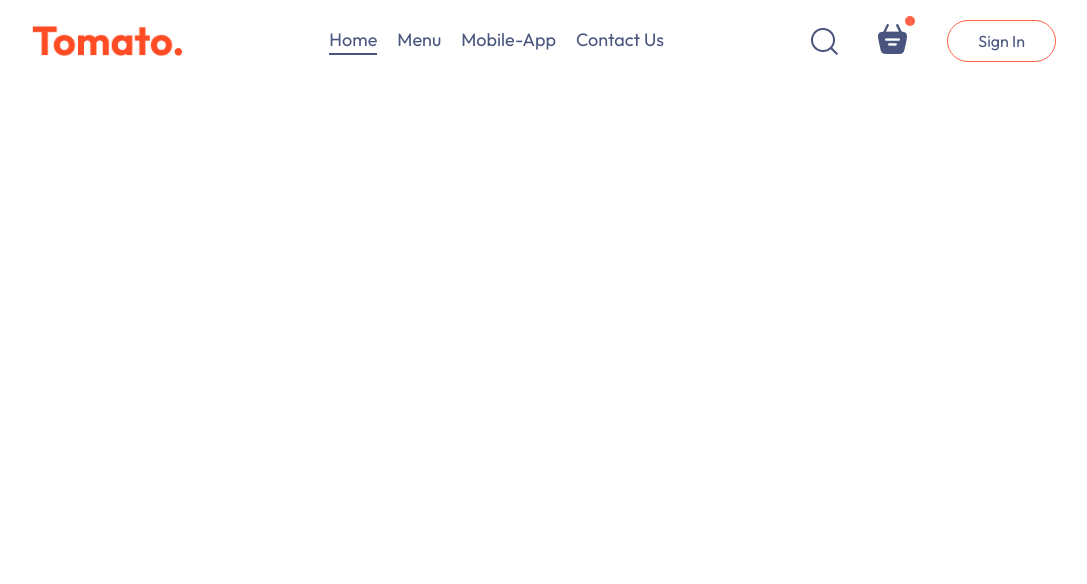
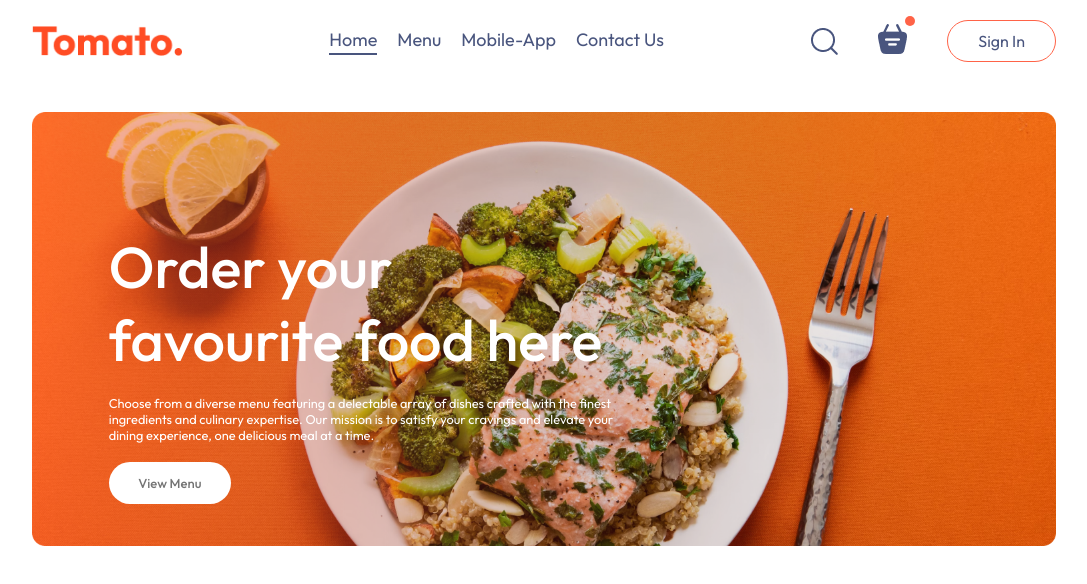
Before and after one commit to 45Aditya/FoodieExpress, a React (Vite) app in the folder frontend/: page / in a window 1280 px wide. Shown: the top 584 px of the page, without its empty margins (96-1183 px from the left). Built offline with nearby package versions, Linux system fonts and the light colour scheme.

Commit message:
feat: add header

```diff
--- a/frontend/package.json
+++ b/frontend/package.json
@@ -12,7 +12,7 @@
   "dependencies": {
     "react": "^18.3.1",
     "react-dom": "^18.3.1",
-    "react-router-dom": "^6.26.2"
+    "react-router-dom": "^6.27.0"
   },
   "devDependencies": {
     "@eslint/js": "^9.11.1",
--- a/frontend/src/App.jsx
+++ b/frontend/src/App.jsx
@@ -1,10 +1,19 @@
 import React from 'react'
 import NavBar from './components/navbar/NavBar'
+import { Route, Routes } from 'react-router-dom'
+import Home from './pages/Home/Home'
+import Cart from './pages/Cart/Cart'
+import PlaceOrder from './pages/PlaceOrder/PlaceOrder'
 
 const App = () => {
   return (
     <div className='app'>
       <NavBar />
+      <Routes>
+        <Route path='/' element={<Home/>}/>
+        <Route path='/cart' element={<Cart/>}/>
+        <Route path='/order' element={<PlaceOrder/>}/>
+      </Routes>
     </div>
   )
 }
--- /dev/null
+++ b/frontend/src/components/Header/Header.css
@@ -0,0 +1,40 @@
+.header{
+    height: 34vw;
+    margin: 30px auto;
+    background: url('/header_img.png') no-repeat;
+    background-size: contain;
+    position: relative;
+}
+
+.header-content {
+    position: absolute;
+    display: flex;
+    flex-direction: column;
+    align-items: start;
+    gap: 1.5vw;
+    max-width: 50%;
+    bottom: 10%;
+    left: 6vw;
+    animation: fadeIn 3s;
+}
+
+.header-content h2{
+    font-weight: 500;
+    color: white;
+    font-size: max(4.5vw,22px);
+}
+
+.header-content p{
+    color: white;
+    font-size: 1vw;
+}
+
+.header-content button {
+    border: none;
+    color: #747474;
+    font-weight: 500;
+    padding: 1vw 2.3vw;
+    background-color: white;
+    font-size: max(1vw, 13px);
+    border-radius: 50px;
+}
--- /dev/null
+++ b/frontend/src/components/Header/Header.jsx
@@ -0,0 +1,19 @@
+import React from 'react'
+import './Header.css'
+
+const Header = () => {
+  return (
+    <div className='header'>
+      <div className="header-content">
+        <h2>Order your favourite food here</h2>
+        <p>Choose from a diverse menu featuring a delectable array of dishes
+        crafted with the finest ingredients and culinary expertise. Our mission is to satisfy your cravings
+        and elevate your dining experience, one delicious meal at a time.
+        </p>
+        <button>View Menu</button>
+      </div>
+    </div>
+  )
+}
+
+export default Header
--- a/frontend/src/index.css
+++ b/frontend/src/index.css
@@ -20,3 +20,13 @@ a{
   width: 80%;
   margin: auto;
 }
+
+@keyframes fadeIn {
+  0%{
+    opacity: 0;
+  }
+  100%{
+    opacity: 1;
+  }
+
+}
--- a/frontend/src/main.jsx
+++ b/frontend/src/main.jsx
@@ -2,9 +2,10 @@ import { StrictMode } from 'react'
 import { createRoot } from 'react-dom/client'
 import App from './App.jsx'
 import './index.css'
+import { BrowserRouter } from 'react-router-dom'
 
 createRoot(document.getElementById('root')).render(
-  <StrictMode>
-    <App />
-  </StrictMode>,
+  <BrowserRouter>
+    <App/>
+  </BrowserRouter>
 )
--- /dev/null
+++ b/frontend/src/pages/Cart/Cart.jsx
@@ -0,0 +1,13 @@
+import React from 'react'
+import './Cart.css'
+
+
+const Cart = () => {
+  return (
+    <div>
+
+    </div>
+  )
+}
+
+export default Cart
--- /dev/null
+++ b/frontend/src/pages/Home/Home.jsx
@@ -0,0 +1,13 @@
+import React from 'react'
+import './Home.css'
+import Header from '../../components/Header/Header'
+
+const Home = () => {
+  return (
+    <div>
+      <Header/>
+    </div>
+  )
+}
+
+export default Home
--- /dev/null
+++ b/frontend/src/pages/PlaceOrder/PlaceOrder.jsx
@@ -0,0 +1,13 @@
+import React from 'react'
+import './PlaceOrder.css'
+
+
+const PlaceOrder = () => {
+  return (
+    <div>
+
+    </div>
+  )
+}
+
+export default PlaceOrder
```
Also changed, not shown: frontend/public/header_img.png (added), frontend/src/pages/Cart/Cart.css (added), frontend/src/pages/Home/Home.css (added), frontend/src/pages/PlaceOrder/PlaceOrder.css (added), 1 other file (tests, documents, lock files or other folders).
